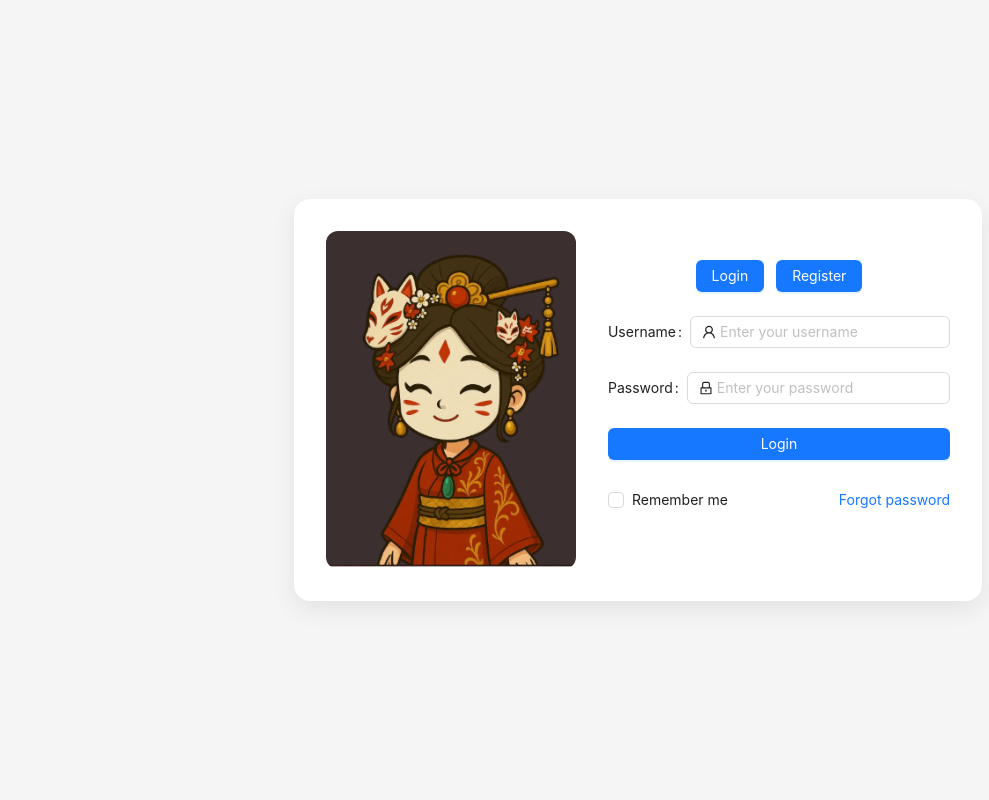
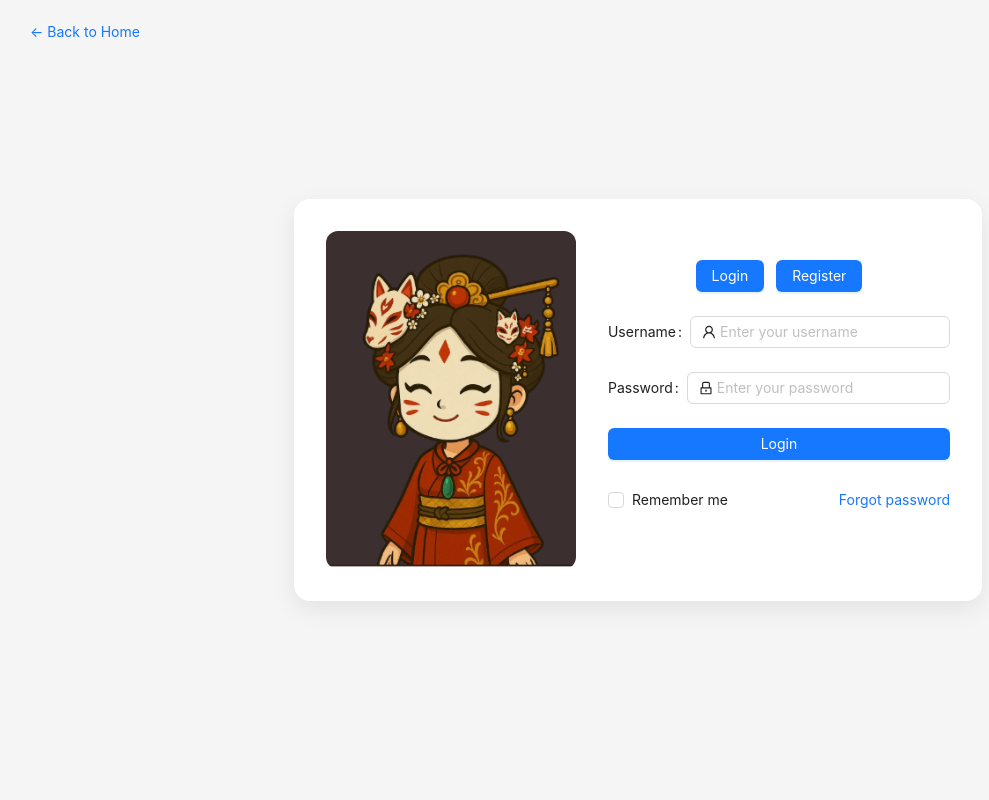
Before and after one commit to Demidog03/KITSYNE, a Next.js app: page /login in a window 1280 px wide. Shown: the top 800 px of the page, without its empty margins (2-991 px from the left). Built offline with nearby package versions, Linux system fonts and the light colour scheme; what @ant-design/nextjs-registry would draw is missing.

Commit message:
добавил кнопку назад

```diff
--- a/app/login/page.tsx
+++ b/app/login/page.tsx
@@ -6,6 +6,8 @@ import { Button, Form, Input, Flex, Checkbox } from 'antd';
 import styles from "./styles.module.less";
 import Link from 'next/link';
 import { useRouter } from 'next/navigation';
+
+
 
 const Login: React.FC = () => {
   const router = useRouter();
@@ -18,6 +20,12 @@ const Login: React.FC = () => {
 
   return (
     <div className={styles.container}>
+      <div className={styles.backButton}>
+       <Button type="link" onClick={() => router.push("/")}>
+        ← Back to Home
+       </Button>
+      </div>
+
       <div className={styles.formWrapper}>
         <img alt="avatar" src="/login-image.jpg" className={styles.loginImage} />
 
--- a/app/login/styles.module.less
+++ b/app/login/styles.module.less
@@ -44,3 +44,11 @@
   justify-content: center;
   margin-bottom: 24px;
 }
+
+
+.backButton {
+  position: absolute;
+  top: 16px;
+  left: 16px;
+  z-index: 10;
+}
--- a/app/register/page.tsx
+++ b/app/register/page.tsx
@@ -18,6 +18,12 @@ const Register: React.FC = () => {
 
   return (
     <div className={styles.container}>
+      <div className={styles.backButton}>
+       <Button type="link" onClick={() => router.push("/")}>
+        ← Back to Home
+       </Button>
+      </div>
+
       <div className={styles.formWrapper}>
         <img alt="avatar" src="/login-image.jpg" className={styles.loginImage} />
 
--- a/app/register/styles.module.less
+++ b/app/register/styles.module.less
@@ -45,3 +45,10 @@
   justify-content: center;
   margin-bottom: 24px;
 }
+
+.backButton {
+  position: absolute;
+  top: 16px;
+  left: 16px;
+  z-index: 10;
+}
```
